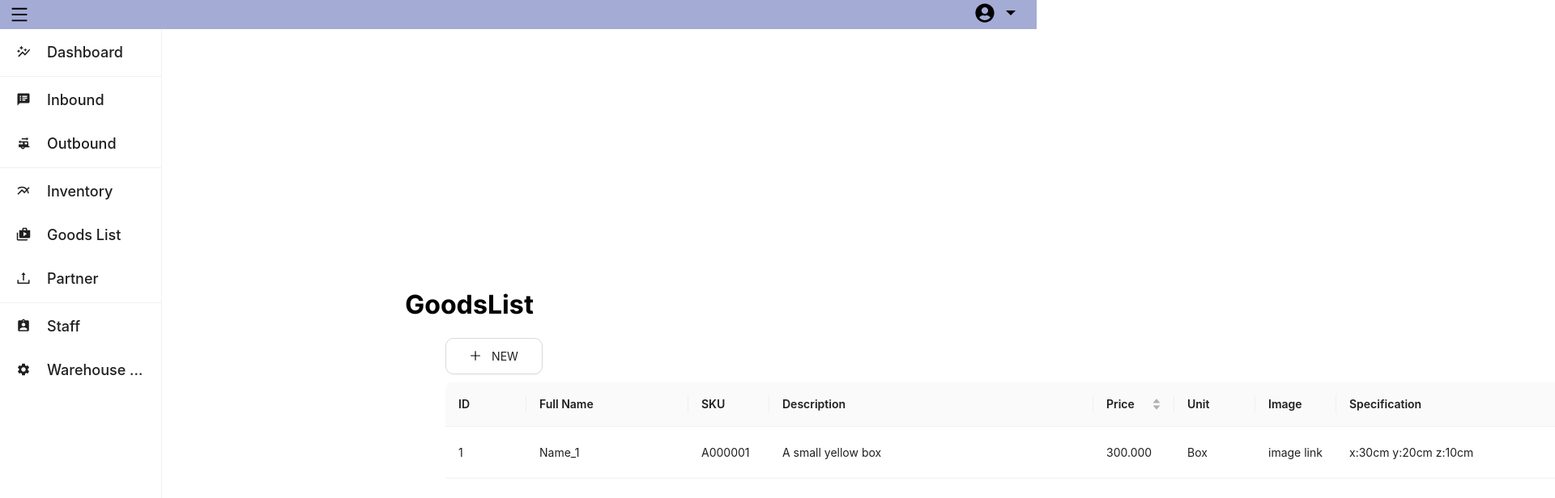
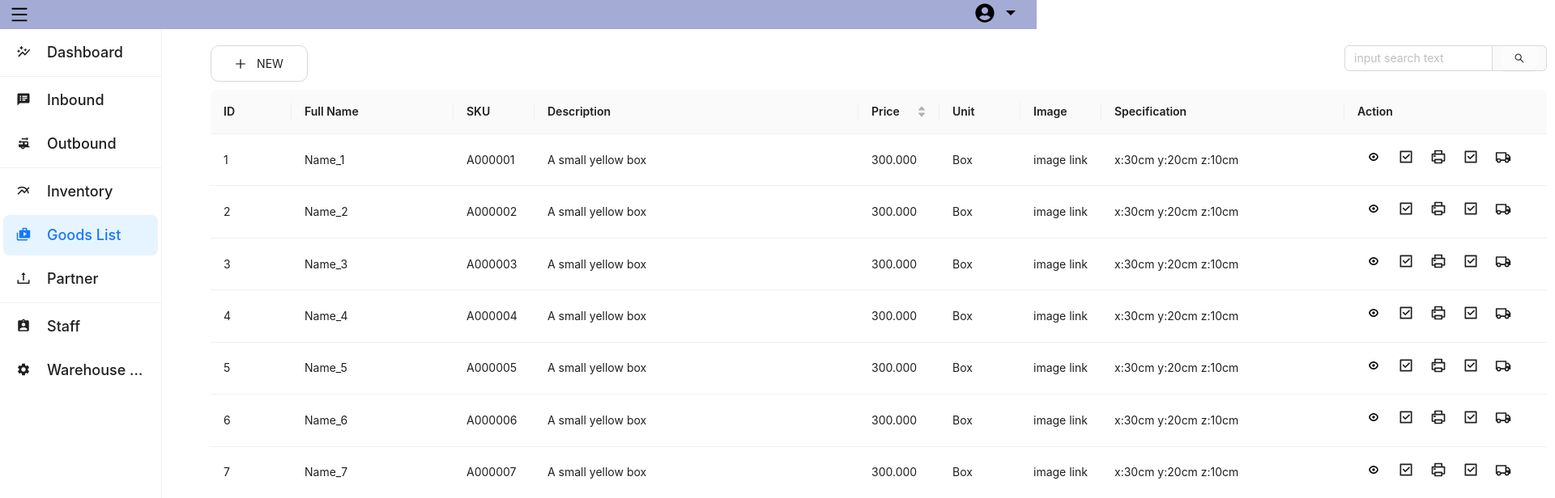
Before and after one commit to Kawaiibuta/StorageManagement, a React (Create React App) app: page /goods-list in a window 1280 px wide. Shown: the top 616 px of the page at 81% size, 1920 px wide, since content can reach past the window. Built offline with nearby package versions, Linux system fonts and the light colour scheme.

Commit message:
reload sidemenu

```diff
--- a/src/App.css
+++ b/src/App.css
@@ -28,8 +28,8 @@
 }
 
 .PageContent {
-  padding: 100px;
-  margin: 200px;
+  margin-top: 20px;
+  margin-left: 10px;
 }
 
 .AppHeader {
--- a/src/components/SideMenu/index.js
+++ b/src/components/SideMenu/index.js
@@ -1,4 +1,4 @@
-import React from "react";
+import React, { useEffect, useState } from "react";
 import { UploadOutlined } from "@ant-design/icons";
 import {
   MdSpeakerNotes,
@@ -10,7 +10,7 @@
   MdOutlineMultilineChart,
 } from "react-icons/md";
 import { ConfigProvider, Menu } from "antd";
-import { useNavigate } from "react-router-dom";
+import { useLocation, useNavigate } from "react-router-dom";
 
 const dividerItem = {
   type: "divider",
@@ -64,7 +64,15 @@
 ];
 
 export default function SideMenu() {
+  const location = useLocation();
+  const [selectedKeys, setSelectedKeys] = useState("/");
   const navigate = useNavigate();
+
+  useEffect(() => {
+    const pathName = location.pathname;
+    setSelectedKeys(pathName);
+  }, [location.pathname]);
+
   return (
     <div className="SideMenu">
       <ConfigProvider
@@ -82,6 +90,7 @@
         <Menu
           className="SideMenuVertical"
           theme="light"
+          selectedKeys={[selectedKeys]}
           defaultSelectedKeys={["1"]}
           style={{ fontWeight: 500, width: 200 }}
           items={items}
--- a/src/pages/GoodsList/index.js
+++ b/src/pages/GoodsList/index.js
@@ -113,7 +113,6 @@
 function GoodsList() {
   return (
     <div>
-      <h1>GoodsList</h1>
       <div style={{ marginLeft: "50px" }}>
         <ToolBar type={1}></ToolBar>
         <Table
```
